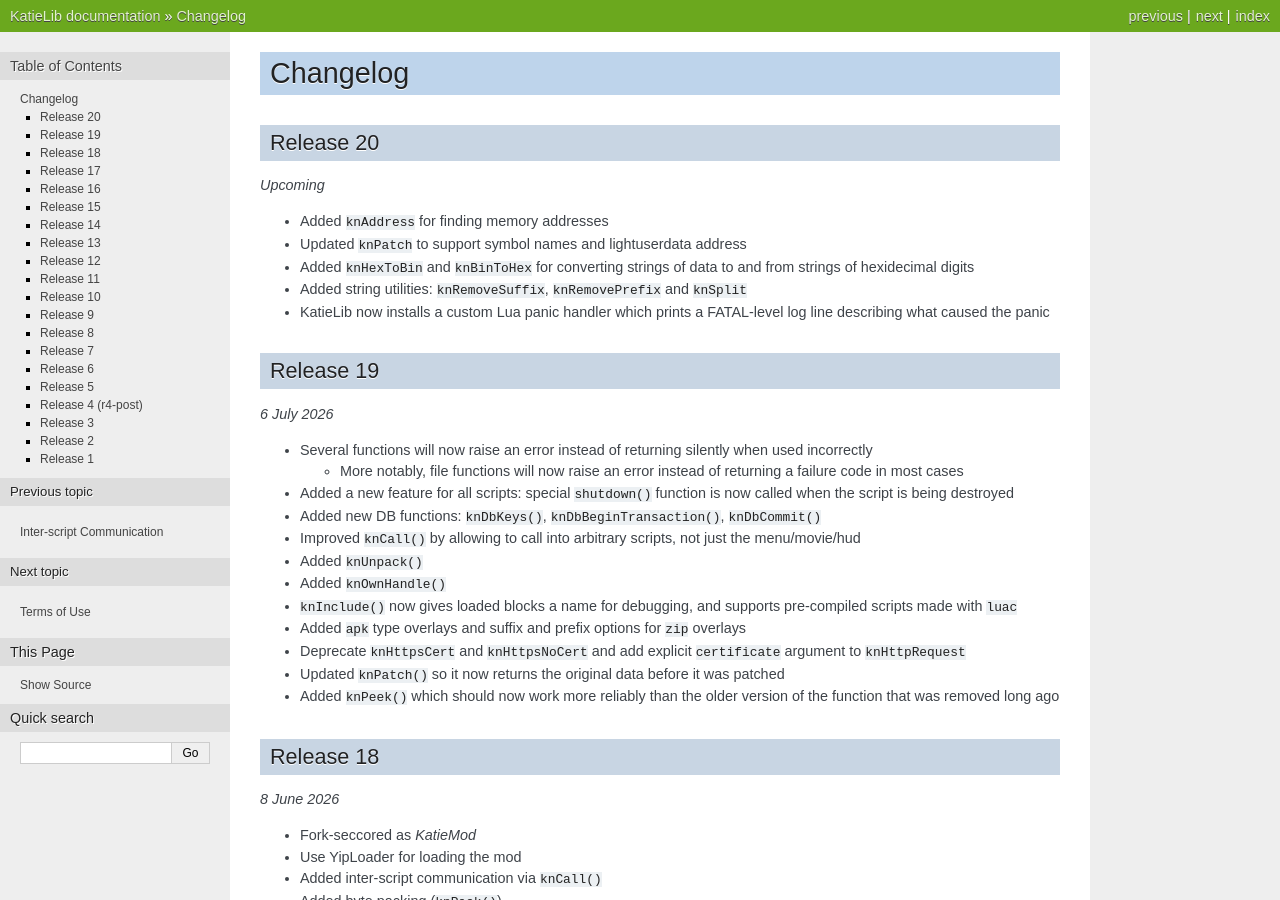
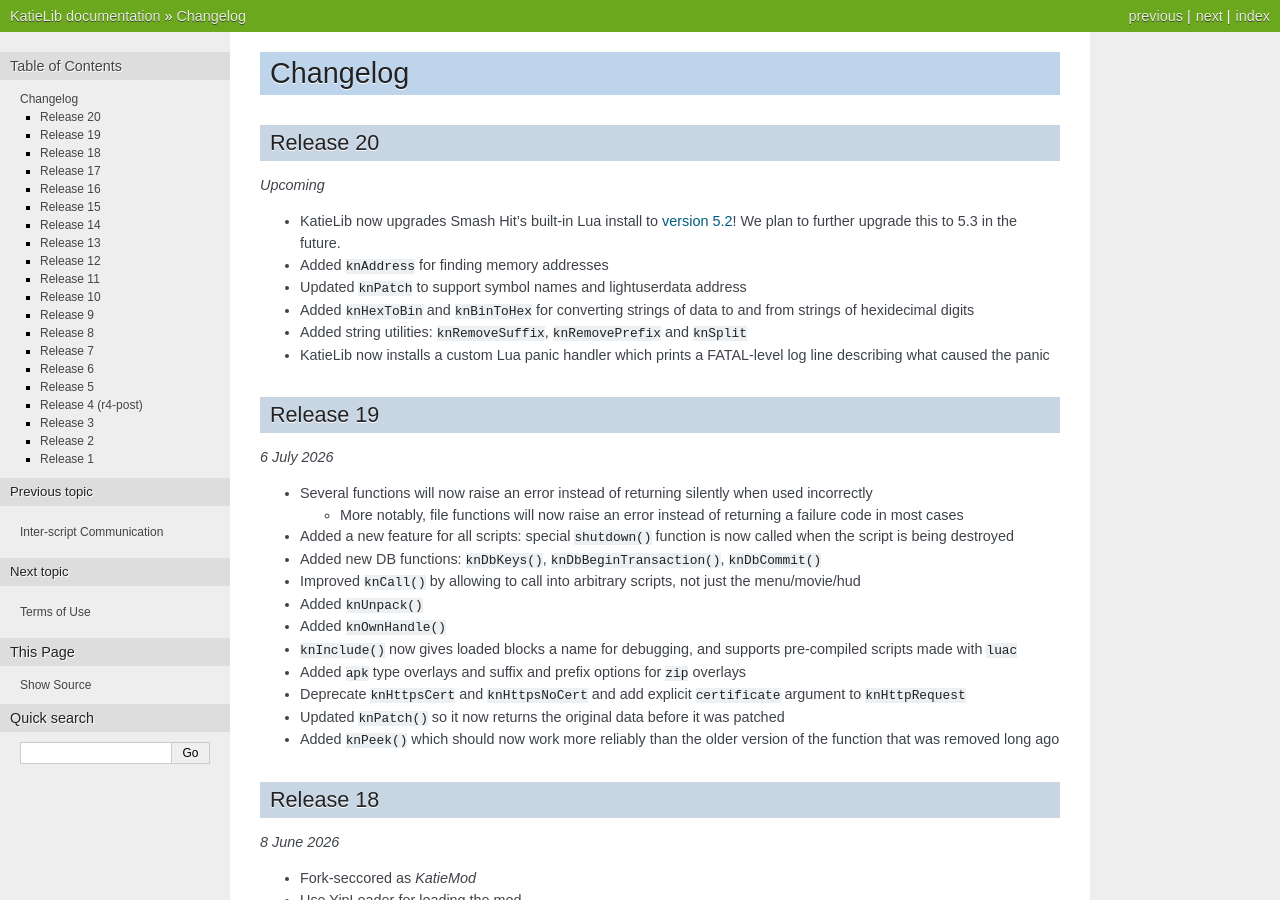
Before and after one commit to knot126/KatieLib, a Sphinx documentation site: the page built from docs/changelog.rst, in a window 1280 px wide and 900 px high. Built offline with Sphinx 7.4.7, drawn with Linux system fonts in a browser that asks for light colours; pages that are not in the unit, such as notebooks, are missing from menus; the version number could not be read and is left out; cross-references to code outside the pages are shown as plain code.

Commit message:
Document Lua 5.2 upgrade

```diff
--- a/docs/changelog.rst
+++ b/docs/changelog.rst
@@ -7,6 +7,9 @@
 
 *Upcoming*
 
+- KatieLib now upgrades Smash Hit's built-in Lua install to
+  `version 5.2 <https://www.lua.org/manual/5.2/readme.html#changes>`__! We plan
+  to further upgrade this to 5.3 in the future.
 - Added :func:`knAddress` for finding memory addresses
 - Updated :func:`knPatch` to support symbol names and lightuserdata address
 - Added :func:`knHexToBin` and :func:`knBinToHex` for converting strings of data
--- a/docs/scripting/index.rst
+++ b/docs/scripting/index.rst
@@ -8,6 +8,7 @@
    :maxdepth: 2
    :caption: Contents:
 
+   general
    logging
    files
    assets
```
